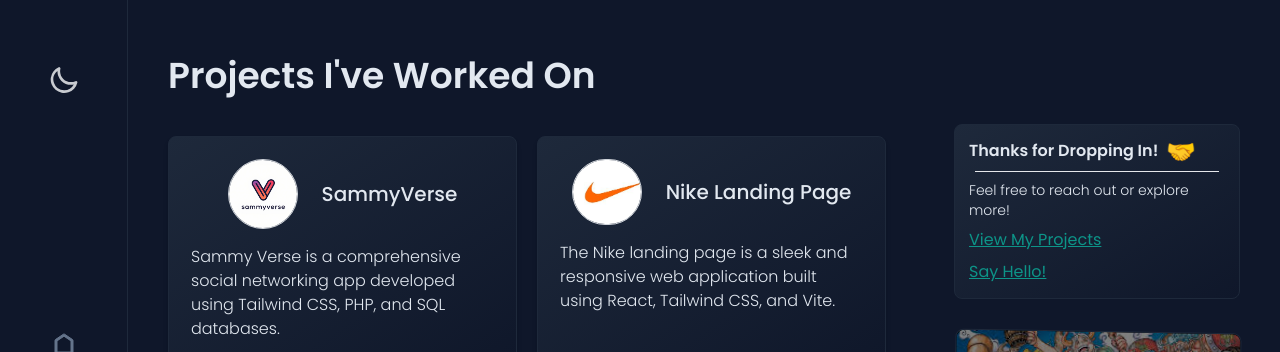
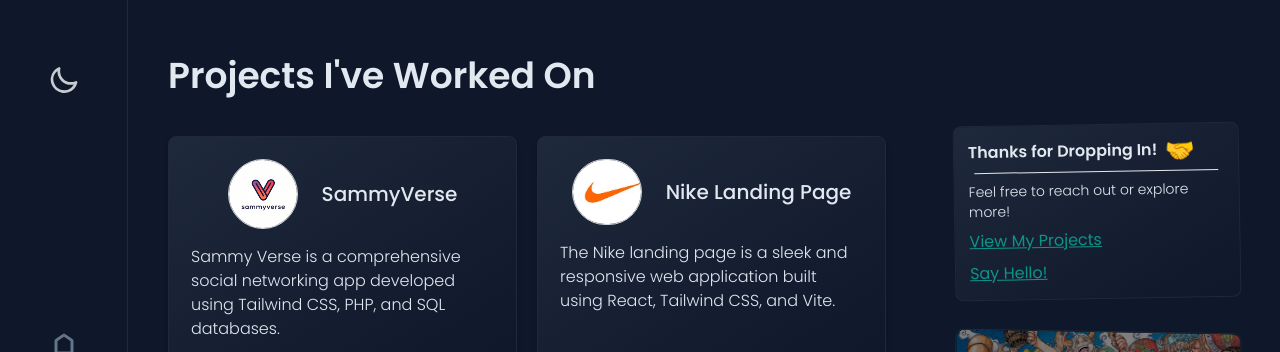
Before and after one commit to sxhilow/sahil.dev, a React (Vite) app: page /projects in a window 1280 px wide. Shown: the top 352 px of the page. Built offline with nearby package versions, Linux system fonts and the light colour scheme.

Commit message:
ThanksCard rotate

```diff
--- a/src/components/ThanksCrad.jsx
+++ b/src/components/ThanksCrad.jsx
@@ -3,7 +3,7 @@ import { Link } from 'react-router-dom'
 
 const ThanksCrad = () => {
   return (
-    <div className=" mx-7 rounded-lg border border-slate-200 dark:border-slate-800  dark:bg-gradient-to-br from-slate-800 to-slate-900 flex-wrap overflow-auto p-1.5">
+    <div className=" mx-7 rounded-lg border border-slate-200 rotate-[-1deg] dark:border-slate-800  dark:bg-gradient-to-br from-slate-800 to-slate-900 flex-wrap overflow-auto p-1.5">
             <div className='flex justify-start items-center'>
                 <h1 className="font-poppins m-2 font-semibold">Thanks for Dropping In! </h1>
                 <span className='text-2xl'>🤝</span>
```
